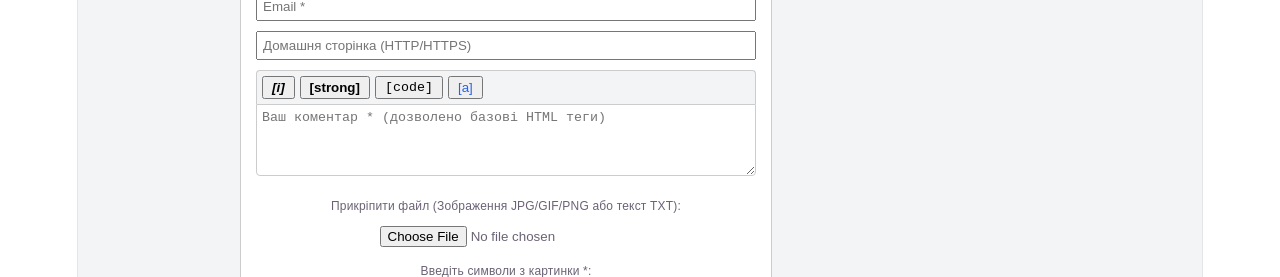
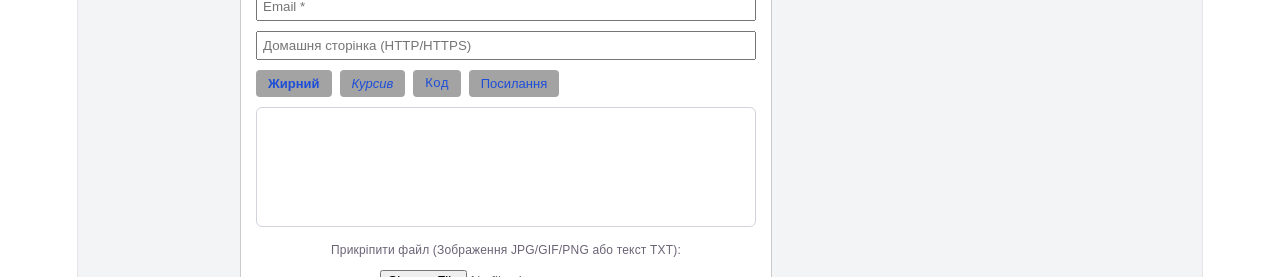
Before and after one commit to Vitaliy250507/TestTask, a React (Vite) app in the folder frontend/: page / in a window 1280 px wide. Shown: the part 207-484 px from the top of the page. Built offline with nearby package versions, Linux system fonts and the light colour scheme; no server answers.

Commit message:
Correct tag display has been implemented

```diff
--- a/frontend/src/components/CommentForm.tsx
+++ b/frontend/src/components/CommentForm.tsx
@@ -11,7 +11,6 @@ interface CommentFormProps {
 
 export const CommentForm: React.FC<CommentFormProps> = ({ parentId = null, onCommentSuccess, onReplyCancel }) => {
     const [user, setUser] = useState<UserProfile>({ username: '', email: '', homepage: '' });
-    const [text, setText] = useState<string>('');
     const [captchaValue, setCaptchaValue] = useState<string>('');
     const [captchaKey, setCaptchaKey] = useState<string>('');
     const [file, setFile] = useState<File | null>(null);
@@ -19,16 +18,65 @@ export const CommentForm: React.FC<CommentFormProps> = ({ parentId = null, onCom
     const [error, setError] = useState<string | null>(null);
     const [loading, setLoading] = useState<boolean>(false);
     const [showPreview, setShowPreview] = useState<boolean>(false);
+    const [previewContent, setPreviewContent] = useState<string>('');
 
     const fileInputRef = useRef<HTMLInputElement>(null);
-    const textareaRef = useRef<HTMLTextAreaElement>(null);
+    const editorRef = useRef<HTMLDivElement>(null);
 
-    const handleInputChange = (e: React.ChangeEvent<HTMLInputElement | HTMLTextAreaElement>) => {
+    const handleFormatting = (command: 'bold' | 'italic' | 'createLink' | 'formatBlock') => {
+        const selection = window.getSelection();
+
+        if (command === 'createLink') {
+            const url = prompt('Введіть URL адресу (наприклад, http://example.com):');
+            if (!url) return;
+            document.execCommand(command, false, url);
+        } else if (command === 'formatBlock') {
+            if (!selection || selection.toString() === '' || selection.rangeCount === 0) {
+                alert('Будь ласка, виділіть текст, який хочете зробити кодом!');
+                return;
+            }
+
+            const selectedText = selection.toString();
+            const range = selection.getRangeAt(0);
+
+            range.deleteContents();
+
+            const codeElement = document.createElement('code');
+
+            codeElement.style.fontFamily = "Consolas, Monaco, 'Andale Mono', 'Ubuntu Mono', monospace";
+            codeElement.style.fontSize = '14px';
+
+            codeElement.style.display = 'inline';
+            codeElement.style.background = 'transparent';
+            codeElement.style.backgroundColor = 'transparent';
+            codeElement.style.color = 'inherit';
+            codeElement.style.padding = '0';
+
+            codeElement.innerText = selectedText;
+
+            range.insertNode(codeElement);
+
+            range.setStartAfter(codeElement);
+            range.setEndAfter(codeElement);
+
+            selection.removeAllRanges();
+            selection.addRange(range);
+            selection.collapseToEnd();
+        } else {
+            document.execCommand(command, false);
+        }
+
+        if (command !== 'formatBlock' && selection && selection.rangeCount > 0) {
+            selection.collapseToEnd();
+        }
+
+        editorRef.current?.focus();
+    };
+
+    const handleInputChange = (e: React.ChangeEvent<HTMLInputElement>) => {
         const { name, value } = e.target;
         if (name in user) {
             setUser((prev) => ({ ...prev, [name]: value }));
-        } else if (name === 'text') {
-            setText(value);
         } else if (name === 'captchaValue') {
             setCaptchaValue(value);
         }
@@ -40,37 +88,28 @@ export const CommentForm: React.FC<CommentFormProps> = ({ parentId = null, onCom
         }
     };
 
-    const insertTag = (tagType: 'i' | 'strong' | 'code' | 'a') => {
-        const textarea = textareaRef.current;
-        if (!textarea) return;
-
-        const startPos = textarea.selectionStart;
-        const endPos = textarea.selectionEnd;
-        const currentText = textarea.value;
-
-        let openTag = `<${tagType}>`;
-        let closeTag = `</${tagType}>`;
-
-        if (tagType === 'a') {
-            openTag = '<a href="" title="">';
+    const togglePreview = () => {
+        if (!showPreview) {
+            setPreviewContent(editorRef.current?.innerHTML || '');
         }
-
-        const selectedText = currentText.substring(startPos, endPos);
-        const replacement = openTag + selectedText + closeTag;
-
-        const newText = currentText.substring(0, startPos) + replacement + currentText.substring(endPos);
-        setText(newText);
-
-        setTimeout(() => {
-            textarea.focus();
-            const newCursorPos = startPos + openTag.length + selectedText.length + closeTag.length;
-            textarea.setSelectionRange(newCursorPos, newCursorPos);
-        }, 50);
+        setShowPreview(!showPreview);
     };
 
     const handleSubmit = async (e: React.FormEvent) => {
         e.preventDefault();
         setError(null);
+        setLoading(false);
+
+        let htmlText = editorRef.current?.innerHTML || '';
+
+        if (htmlText === '<br>' || !htmlText.trim()) {
+            setError('Поле коментаря не може бути порожнім.');
+            return;
+        }
+
+        htmlText = htmlText.replace(/<b>/g, '<strong>').replace(/<\/b>/g, '</strong>');
+        htmlText = htmlText.replace(/<em>/g, '<i>').replace(/<\/em>/g, '</i>');
+
         setLoading(true);
 
         try {
@@ -78,7 +117,8 @@ export const CommentForm: React.FC<CommentFormProps> = ({ parentId = null, onCom
             formData.append('user.username', user.username);
             formData.append('user.email', user.email);
             if (user.homepage) formData.append('user.homepage', user.homepage);
-            formData.append('text', text);
+
+            formData.append('text', htmlText);
             formData.append('captcha_key', captchaKey);
             formData.append('captcha_value', captchaValue);
 
@@ -96,9 +136,23 @@ export const CommentForm: React.FC<CommentFormProps> = ({ parentId = null, onCom
 
             if (response.status === 201) {
                 onCommentSuccess();
-                setText('');
+
+                if (editorRef.current) {
+                    editorRef.current.innerHTML = '';
+                    editorRef.current.focus();
+                    const selection = window.getSelection();
+                    if (selection) {
+                        const range = document.createRange();
+                        range.selectNodeContents(editorRef.current);
+                        range.collapse(true);
+                        selection.removeAllRanges();
+                        selection.addRange(range);
+                    }
+                }
+
                 setCaptchaValue('');
                 setShowPreview(false);
+                setPreviewContent('');
                 if (fileInputRef.current) fileInputRef.current.value = '';
                 setTriggerCaptchaRefresh(prev => !prev);
 
@@ -111,6 +165,7 @@ export const CommentForm: React.FC<CommentFormProps> = ({ parentId = null, onCom
                 if (errors.user?.username) setError(errors.user.username[0]);
                 else if (errors.user?.email) setError(errors.user.email[0]);
                 else if (errors.captcha_value) setError(errors.captcha_value[0]);
+                else if (errors.text) setError(errors.text[0]);
                 else setError('Сталася помилка при збереженні коментаря.');
             } else {
                 setError('Не вдалося зв’язатися з сервером.');
@@ -146,28 +201,62 @@ export const CommentForm: React.FC<CommentFormProps> = ({ parentId = null, onCom
             </div>
 
             <div style={{ marginBottom: '10px' }}>
-                <div style={{ backgroundColor: '#f3f4f6', padding: '5px', border: '1px solid #ccc', borderBottom: 'none', display: 'flex', gap: '5px', borderRadius: '4px 4px 0 0' }}>
-                    <button type="button" onClick={() => insertTag('i')} style={{ padding: '2px 8px', cursor: 'pointer', fontWeight: 'bold', fontStyle: 'italic' }}>[i]</button>
-                    <button type="button" onClick={() => insertTag('strong')} style={{ padding: '2px 8px', cursor: 'pointer', fontWeight: 'bold' }}>[strong]</button>
-                    <button type="button" onClick={() => insertTag('code')} style={{ padding: '2px 8px', cursor: 'pointer', fontFamily: 'monospace' }}>[code]</button>
-                    <button type="button" onClick={() => insertTag('a')} style={{ padding: '2px 8px', cursor: 'pointer', color: '#2563eb' }}>[a]</button>
+                <div style={{ display: 'flex', gap: '8px', marginBottom: '10px', flexWrap: 'wrap' }}>
+                    <button
+                        type="button"
+                        onMouseDown={(e) => { e.preventDefault(); handleFormatting('bold'); }}
+                        style={{ padding: '6px 12px', fontSize: '13px', fontWeight: 'bold', color: '#1d4ed8', backgroundColor: 'rgb(163, 163, 163)', border: 'none', borderRadius: '4px', cursor: 'pointer' }}
+                    >
+                        Жирний
+                    </button>
+                    <button
+                        type="button"
+                        onMouseDown={(e) => { e.preventDefault(); handleFormatting('italic'); }}
+                        style={{ padding: '6px 12px', fontSize: '13px', fontStyle: 'italic', color: '#1d4ed8', backgroundColor: 'rgb(163, 163, 163)', border: 'none', borderRadius: '4px', cursor: 'pointer' }}
+                    >
+                        Курсив
+                    </button>
+                    <button
+                        type="button"
+                        onMouseDown={(e) => { e.preventDefault(); handleFormatting('formatBlock'); }}
+                        style={{ padding: '6px 12px', fontSize: '13px', fontFamily: 'monospace', color: '#1d4ed8', backgroundColor: 'rgb(163, 163, 163)', border: 'none', borderRadius: '4px', cursor: 'pointer' }}
+                    >
+                        Код
+                    </button>
+                    <button
+                        type="button"
+                        onMouseDown={(e) => { e.preventDefault(); handleFormatting('createLink'); }}
+                        style={{ padding: '6px 12px', fontSize: '13px', color: '#1d4ed8', backgroundColor: 'rgb(163, 163, 163)', border: 'none', borderRadius: '4px', cursor: 'pointer' }}
+                    >
+                        Посилання
+                    </button>
                 </div>
-                <textarea
-                    ref={textareaRef}
-                    name="text"
-                    placeholder="Ваш коментар * (дозволено базові HTML теги)"
-                    value={text}
-                    onChange={handleInputChange}
-                    required
-                    rows={4}
-                    style={{ width: '100%', padding: '5px', boxSizing: 'border-box', borderRadius: '0 0 4px 4px', border: '1px solid #ccc' }}
+
+                <div
+                    ref={editorRef}
+                    contentEditable
+                    style={{
+                        width: '100%',
+                        minHeight: '120px',
+                        padding: '10px',
+                        borderRadius: '6px',
+                        border: '1px solid #d1d5db',
+                        fontFamily: 'sans-serif',
+                        boxSizing: 'border-box',
+                        fontSize: '14px',
+                        backgroundColor: '#fff',
+                        outline: 'none',
+                        overflowY: 'auto',
+                        textAlign: 'left',
+                        display: 'block',
+                    }}
                 />
             </div>
 
-            {showPreview && text && (
+            {showPreview && previewContent && (
                 <div style={{ marginBottom: '15px', padding: '10px', backgroundColor: '#fef08a', border: '1px dashed #eab308', borderRadius: '4px', fontSize: '14px' }}>
                     <strong>Попередній перегляд:</strong>
-                    <div style={{ marginTop: '5px', wordBreak: 'break-word' }} dangerouslySetInnerHTML={{ __html: text }} />
+                    <div style={{ marginTop: '5px', wordBreak: 'break-word' }} dangerouslySetInnerHTML={{ __html: previewContent }} />
                 </div>
             )}
 
@@ -187,7 +276,7 @@ export const CommentForm: React.FC<CommentFormProps> = ({ parentId = null, onCom
                     {loading ? 'Відправка...' : 'Опублікувати'}
                 </button>
 
-                <button type="button" onClick={() => setShowPreview(!showPreview)} style={{ padding: '8px 15px', backgroundColor: '#6c757d', color: '#fff', border: 'none', borderRadius: '4px', cursor: 'pointer' }}>
+                <button type="button" onClick={togglePreview} style={{ padding: '8px 15px', backgroundColor: '#6c757d', color: '#fff', border: 'none', borderRadius: '4px', cursor: 'pointer' }}>
                     {showPreview ? 'Сховати прев’ю' : 'Попередній перегляд'}
                 </button>
             </div>
```
